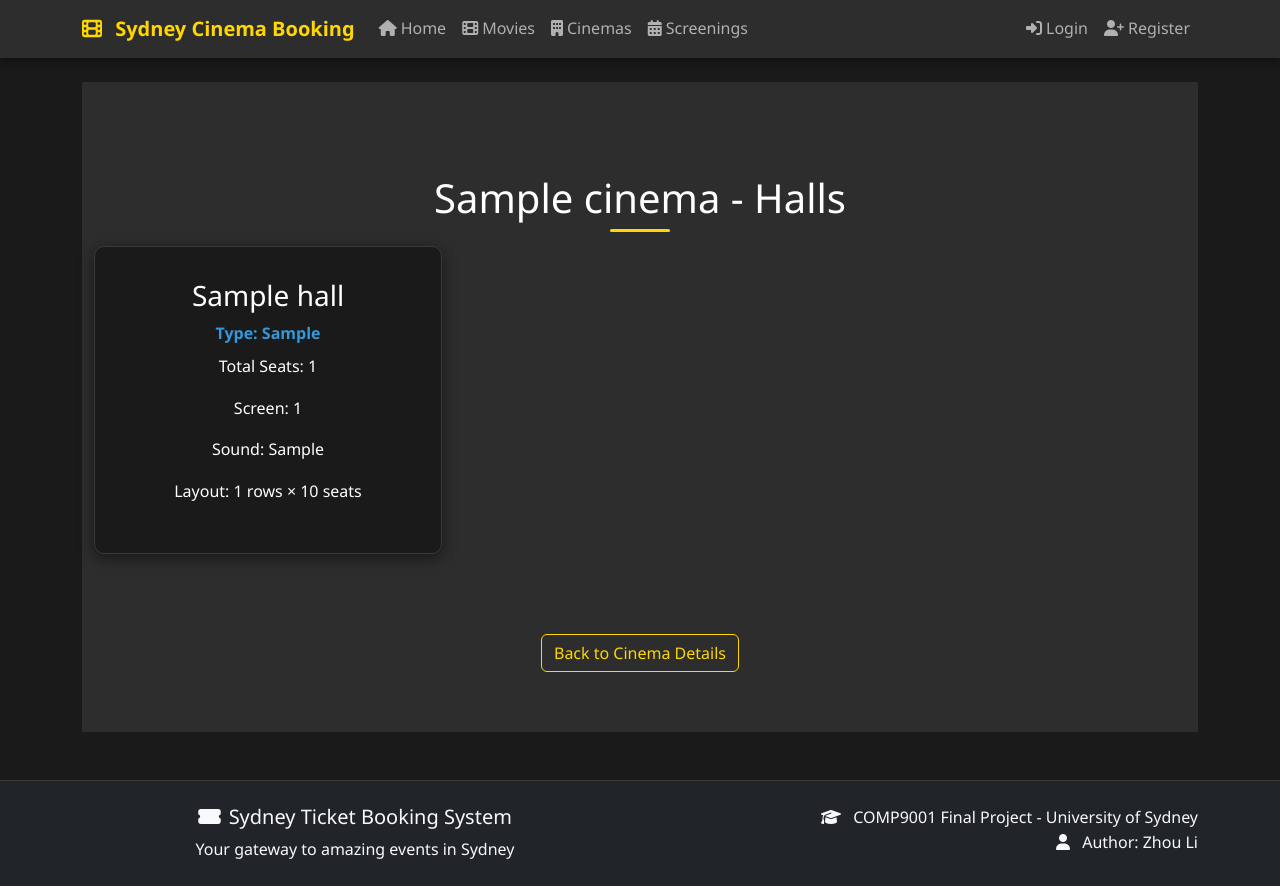
After one commit to Sumile-leo/Sydney-Cinema-Booking-System, a Flask app: template web/templates/cinema_halls.html in a window 1280 px wide. The commit adds this page. Run offline with Flask 3, Linux system fonts and the light colour scheme; the template is opened without the code that fills it: most values are stand-ins (such as "Sample title", 1, 10 or a date in 2020).

Commit message:
Add View Halls feature to cinema detail page

```diff
--- a/web/templates/cinema_detail.html
+++ b/web/templates/cinema_detail.html
@@ -40,7 +40,11 @@
                         {% if cinema.is_active %}
                         <h4 class="mb-3">View Screenings</h4>
                         <p class="mb-4">Check available movie screenings at this cinema</p>
-                        <a href="{{ url_for('screenings') }}" class="btn btn-primary btn-lg w-100">View Screenings</a>
+                        <a href="{{ url_for('screenings') }}" class="btn btn-primary btn-lg w-100 mb-3">View Screenings</a>
+
+                        <h4 class="mb-3">View Halls</h4>
+                        <p class="mb-4">See all cinema halls at this location</p>
+                        <a href="{{ url_for('cinema_halls', cinema_id=cinema.cinema_id) }}" class="btn btn-outline btn-lg w-100">View Halls</a>
                         {% else %}
                         <h4 class="mb-3">Back Soon</h4>
                         <p class="mb-4">This cinema is currently closed. Please check back later.</p>
--- /dev/null
+++ b/web/templates/cinema_halls.html
@@ -0,0 +1,46 @@
+{% extends "base.html" %}
+
+{% block title %}{{ cinema.cinema_name }} - Halls{% endblock %}
+
+{% block content %}
+<div class="cinemas-section">
+    <div class="container">
+        <h2 class="section-title mb-4">{{ cinema.cinema_name }} - Halls</h2>
+
+        {% if halls %}
+        <div class="row">
+            {% for hall in halls %}
+            <div class="col-md-6 col-lg-4 mb-4">
+                <div class="cinema-card">
+                    <div class="cinema-info">
+                        <h3>{{ hall.hall_name }}</h3>
+                        {% if hall.hall_type %}
+                        <p class="cinema-location">Type: {{ hall.hall_type }}</p>
+                        {% endif %}
+                        {% if hall.total_seats %}
+                        <p class="cinema-detail">Total Seats: {{ hall.total_seats }}</p>
+                        {% endif %}
+                        {% if hall.screen_size %}
+                        <p class="cinema-detail">Screen: {{ hall.screen_size }}</p>
+                        {% endif %}
+                        {% if hall.sound_system %}
+                        <p class="cinema-detail">Sound: {{ hall.sound_system }}</p>
+                        {% endif %}
+                        {% if hall.total_rows and hall.seats_per_row %}
+                        <p class="cinema-detail">Layout: {{ hall.total_rows }} rows × {{ hall.seats_per_row }} seats</p>
+                        {% endif %}
+                    </div>
+                </div>
+            </div>
+            {% endfor %}
+        </div>
+        {% else %}
+        <p class="text-center">No halls available for this cinema.</p>
+        {% endif %}
+
+        <div class="text-center mt-4">
+            <a href="{{ url_for('cinema_detail', cinema_id=cinema.cinema_id) }}" class="btn btn-outline">Back to Cinema Details</a>
+        </div>
+    </div>
+</div>
+{% endblock %}
```
Also changed, not shown: routes/cinemas.py (+18 -0 lines).
